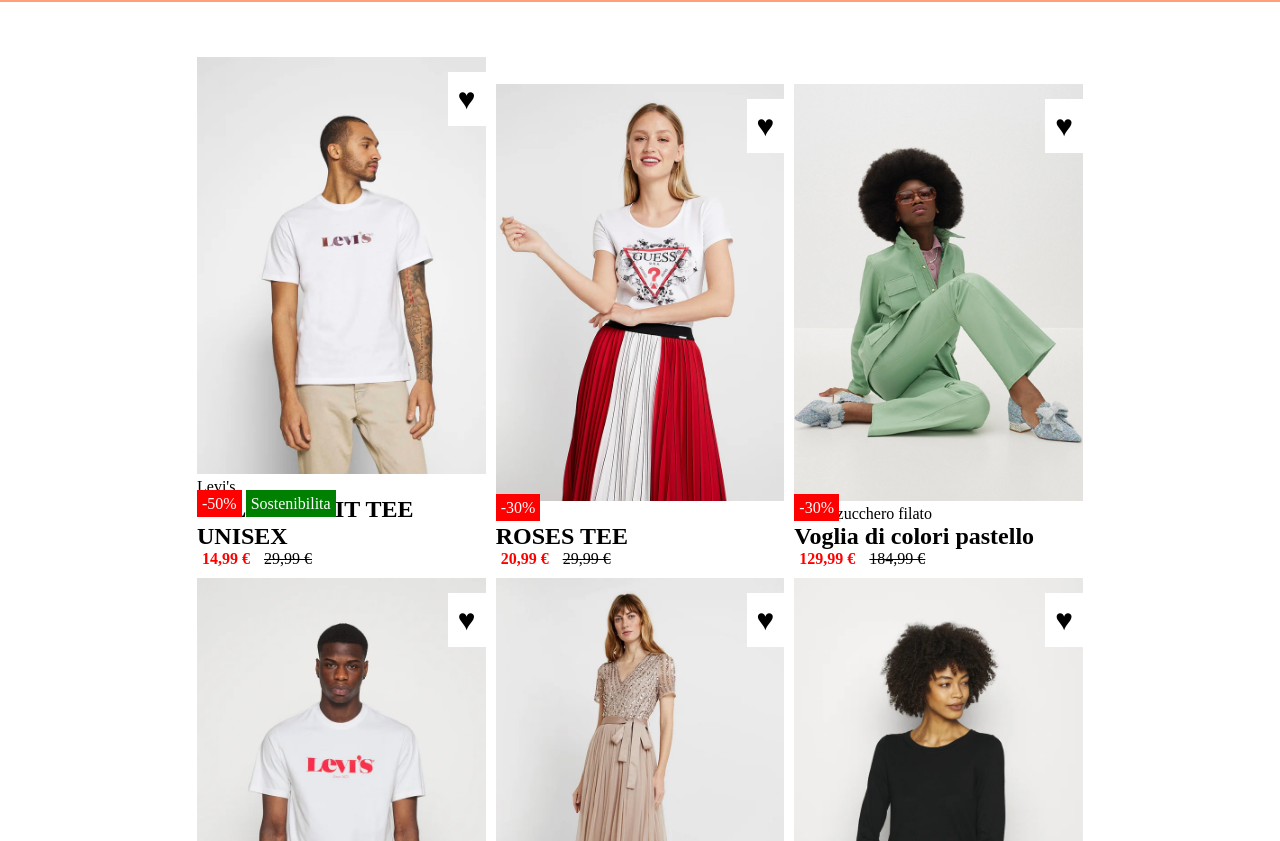
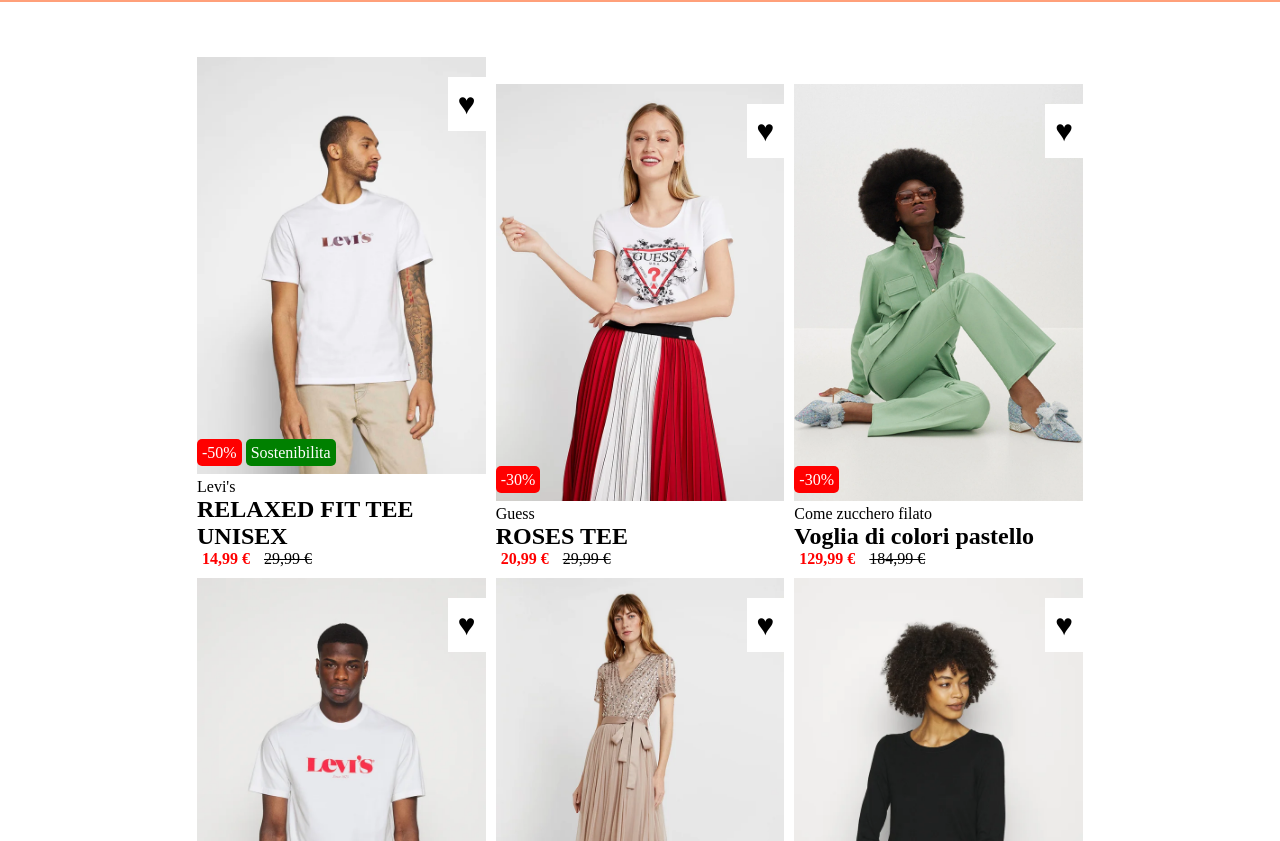
Before and after one commit to lorenzorru0/htmlcss-shop, a plain HTML site: page index.html in a window 1280 px wide. Shown: the part 111-952 px from the top of the page. Drawn offline with Linux system fonts and the light colour scheme.

Commit message:
Fix product's html and discount

```diff
--- a/css/style.css
+++ b/css/style.css
@@ -42,10 +42,13 @@ main {
 .img2-hover {
     display: none;
 }
+.product {
+    position: relative;
+}
 .heart {
     position: absolute;
     background-color: white;
-    right: 5px;
+    right: 0px;
     top: 20px;
     font-size: 30px;
     padding: 10px;
@@ -53,8 +56,12 @@ main {
 .discount {
     position: absolute;
     color: white;
-    left: 5px;
-    top: 85%;
+    left: 0px;
+    top: 92%;
+
+}
+.discount span {
+    border-radius: 5px;
 }
 span {
     padding: 5px;
--- a/index.html
+++ b/index.html
@@ -23,12 +23,14 @@
             <!-- First row  -->
             <div class="row">
                 <div class="window">
+                    <div class="product">
                         <img class="img1-hover" src="./img/1.webp" alt="">
                         <img class="img2-hover" src="./img/1b.webp" alt="">
                         <div class="heart" >&hearts;</div>
                         <div class="discount">
                             <span class="sales">-50%</span>
                             <span class="sostenibility" >Sostenibilita</span>
+                        </div>
                     </div>
                     <div class="description" >
                         Levi's <br>
@@ -38,11 +40,13 @@
                     </div>
                 </div><!--
              --><div class="window">
+                    <div class="product">
                         <img class="img1-hover" src="./img/2.webp" alt="">
                         <img class="img2-hover" src="./img/2b.webp" alt="">
                         <div class="heart">&hearts;</div>
                         <div class="discount">
                             <span class="sales">-30%</span>
+                        </div>
                     </div>
                     <div class="description">
                         Guess <br>
@@ -52,11 +56,13 @@
                     </div>
                 </div><!--
              --><div class="window">
+                    <div class="product">
                         <img class="img1-hover" src="./img/3.webp" alt="">
                         <img class="img2-hover" src="./img/3b.webp" alt="">
                         <div class="heart">&hearts;</div>
                         <div class="discount">
                             <span class="sales">-30%</span>
+                        </div>
                     </div>
                     <div class="description">
                         Come zucchero filato <br>
@@ -71,12 +77,14 @@
             <!-- Second row  -->
             <div class="row">
                 <div class="window">
+                    <div class="product">
                         <img class="img1-hover" src="./img/4.webp" alt="">
                         <img class="img2-hover" src="./img/4b.webp" alt="">
                         <div class="heart">&hearts;</div>
                         <div class="discount">
                             <span class="sales">-50%</span>
                             <span class="sostenibility">Sostenibilita</span>
+                        </div>
                     </div>
                     <div class="description">
                         Levi's <br>
@@ -86,9 +94,11 @@
                     </div>
                 </div><!--
              --><div class="window">
+                    <div class="product">
                         <img class="img1-hover" src="./img/5.webp" alt="">
                         <img class="img2-hover" src="./img/5b.webp" alt="">
                         <div class="heart">&hearts;</div>
+                    </div>
                     <div class="description">
                         Maya Deluxe <br>
                         <h2>STRIPE BODICE</h2>
@@ -96,11 +106,13 @@
                     </div>
                 </div><!--
              --><div class="window">
+                    <div class="product">
                         <img class="img1-hover" src="./img/6.webp" alt="">
                         <img class="img2-hover" src="./img/6b.webp" alt="">
                         <div class="heart">&hearts;</div>
                         <div class="discount">
                             <span class="sostenibility">Sostenibilita</span>
+                        </div>
                     </div>
                     <div class="description">
                         Esprit <br>
```
Lines whose indentation alone changed are shown as unchanged.
